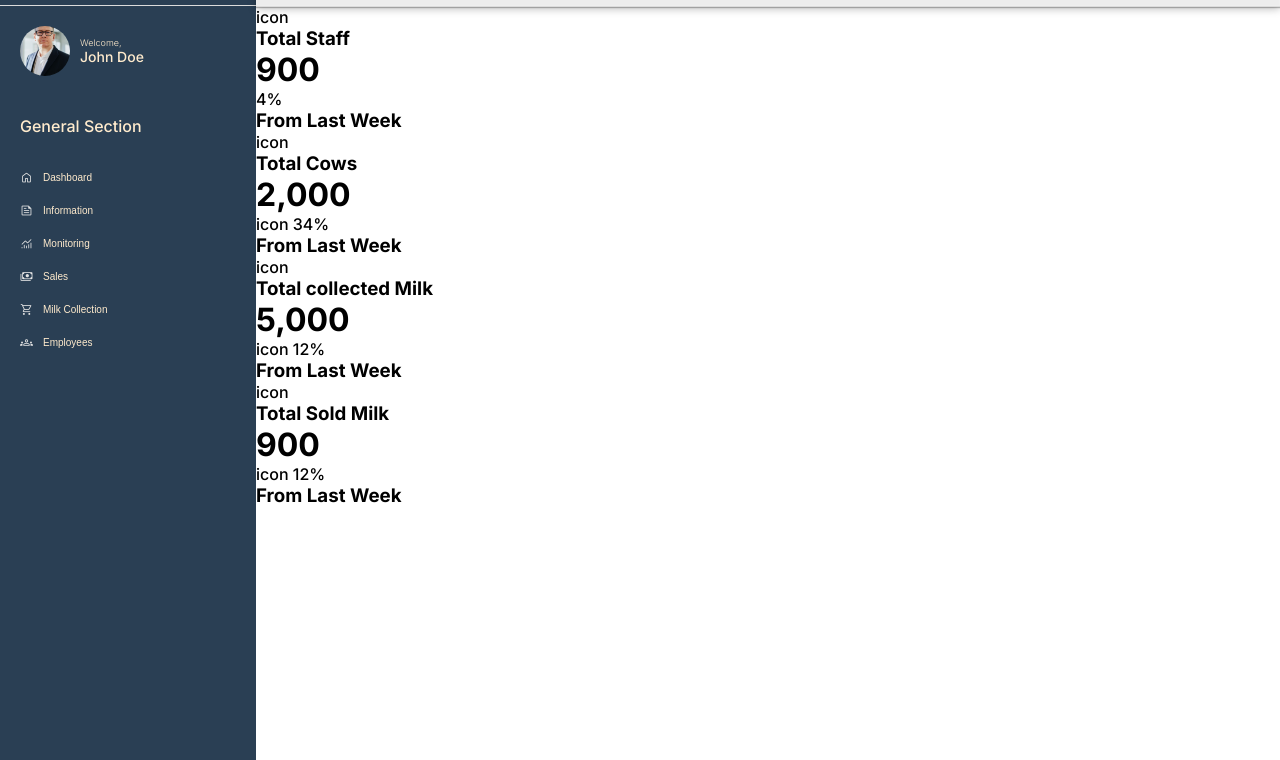
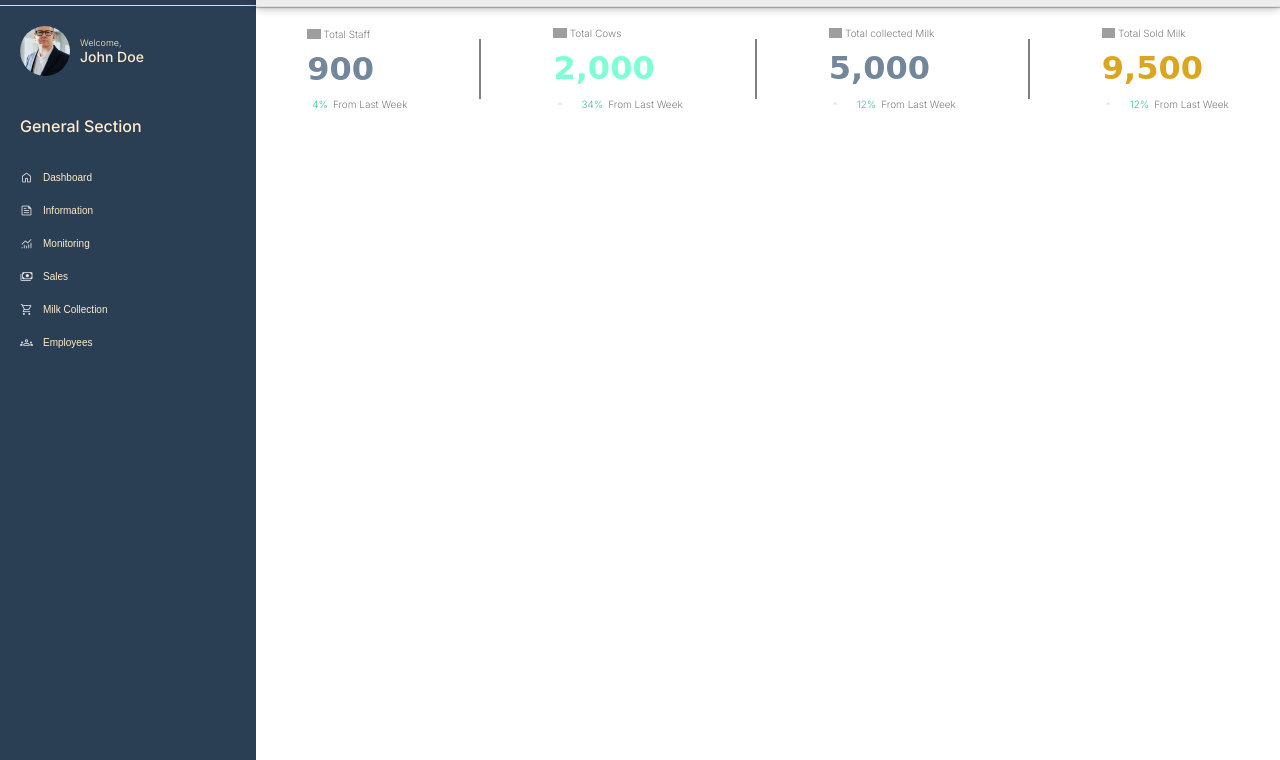
Before and after one commit to DenisOuma/dairy-business, a plain HTML site: page index.html in a window 1280 px wide. Shown: the part 40-800 px from the top of the page. Drawn offline with nearby package versions, Linux system fonts and the light colour scheme; grey boxes are pictures that could not be loaded.

Commit message:
Check for event on page change

```diff
--- a/assets/css/styles.css
+++ b/assets/css/styles.css
@@ -188,3 +188,66 @@ h2 {
 	/* padding: 2px; */
 	font-size: medium;
 }
+
+/* Working on the Dashboard card */
+.dashboard-section {
+	width: 90%;
+	margin: auto;
+}
+.data-info-cards {
+	display: flex;
+	align-items: center;
+	width: 100%;
+	justify-content: space-between;
+	margin-top: 20px;
+}
+.total-staff {
+	display: flex;
+	align-items: center;
+	font-size: 10px;
+	font-weight: 200;
+}
+.total-staff > img {
+	height: 10px;
+	margin-right: 3px;
+	color: grey !important;
+}
+.total-staff > h3 {
+	font-weight: 300;
+	color: grey;
+	font-size: 10px;
+}
+.percent {
+	font-size: 10px;
+	font-weight: 300;
+	margin-left: 5px;
+	color: #47bb9c;
+}
+.employ-weeks {
+	display: flex;
+	align-items: center;
+	margin-top: 10px;
+	/* justify-content: space-around; */
+}
+.employ-weeks > h3 {
+	font-size: 10px;
+	font-weight: 300;
+	margin-left: 5px;
+	color: gray;
+}
+.data-cards > h1 {
+	margin-top: 10px;
+	font-family: "Alfa Slab One", cursive;
+	color: #73879c;
+}
+.empty-line {
+	background-color: grey;
+	width: 2px;
+	height: 60px;
+}
+.cows {
+	color: aquamarine !important;
+}
+.sold {
+	color: goldenrod !important;
+}
--- a/assets/js/app.js
+++ b/assets/js/app.js
@@ -0,0 +1,16 @@
+const dashboard = document.getElementById("data-renderd");
+const information = document.getElementById("data-renderd");
+function dashboardPage() {
+	dashboard.innerHTML = "<strong> Hello World 2</strong>";
+}
+
+function InformationPage() {
+	information.innerHTML = `<strong>Welcome to our company</strong><button onclick="anotheventPage()">click</button><div id="test"></div>`;
+}
+
+function anotheventPage() {
+	console.log("Hello");
+	const evntlisten = document.getElementById("test");
+	evntlisten.innerHTML = `<strong> Hello World 3</strong>`;
+	information.appendChild(dashboard);
+}
--- a/index.html
+++ b/index.html
@@ -12,6 +12,7 @@
 			href="https://fonts.googleapis.com/css2?family=Inter:wght@200;300;500;600;700;800;900&family=Oleo+Script:wght@400;700&display=swap"
 			rel="stylesheet"
 		/>
+
 		<link
 			rel="stylesheet"
 			href="https://fonts.googleapis.com/css2?family=Material+Symbols+Rounded:opsz,wght,FILL,GRAD@20..48,100..700,0..1,-50..200"
@@ -43,12 +44,12 @@
 					<div class="list-option">
 						<ul>
 							<li>
-								<button class="btn-options">
+								<button onclick="dashboardPage()" class="btn-options">
 									<span class="material-symbols-rounded"> home </span>Dashboard
 								</button>
 							</li>
 							<li>
-								<button class="btn-options">
+								<button onclick="InformationPage()" class="btn-options">
 									<span class="material-symbols-rounded"> feed </span
 									>Information
 								</button>
@@ -104,52 +105,66 @@
 						<div class="data-info-cards">
 							<div class="data-cards">
 								<div class="total-staff">
-									<span>icon</span>
+									<img
+										src="https://img.icons8.com/ios-glyphs/30/000000/person-male.png"
+									/>
 									<h3>Total Staff</h3>
 								</div>
 								<h1>900</h1>
 								<div class="employ-weeks">
-									<span>4%</span>
+									<span class="percent">4%</span>
 									<h3>From Last Week</h3>
 								</div>
 							</div>
+							<div class="empty-line"></div>
+
 							<div class="data-cards">
 								<div class="total-staff">
-									<span>icon</span>
+									<img
+										src="https://img.icons8.com/ios-glyphs/30/000000/cow-breed.png"
+									/>
 									<h3>Total Cows</h3>
 								</div>
-								<h1>2,000</h1>
+								<h1 class="cows">2,000</h1>
 								<div class="employ-weeks">
-									<span>icon</span>
-									<span>34%</span>
+									<span class="material-symbols-rounded"> arrow_drop_up </span>
+									<span class="percent">34%</span>
 									<h3>From Last Week</h3>
 								</div>
 							</div>
+							<div class="empty-line"></div>
 							<div class="data-cards">
 								<div class="total-staff">
-									<span>icon</span>
+									<img
+										src="https://img.icons8.com/external-febrian-hidayat-glyph-febrian-hidayat/30/000000/external-funnel-user-interface-febrian-hidayat-glyph-febrian-hidayat.png"
+									/>
 									<h3>Total collected Milk</h3>
 								</div>
 								<h1>5,000</h1>
 								<div class="employ-weeks">
-									<span>icon</span>
-									<span>12%</span>
+									<span class="material-symbols-rounded"> arrow_drop_up </span>
+									<span class="percent">12%</span>
 									<h3>From Last Week</h3>
 								</div>
 							</div>
+							<div class="empty-line"></div>
+
 							<div class="data-cards">
 								<div class="total-staff">
-									<span>icon</span>
+									<img
+										src="https://img.icons8.com/external-febrian-hidayat-glyph-febrian-hidayat/30/000000/external-funnel-user-interface-febrian-hidayat-glyph-febrian-hidayat.png"
+									/>
 									<h3>Total Sold Milk</h3>
 								</div>
-								<h1>900</h1>
+								<h1 class="sold">9,500</h1>
 								<div class="employ-weeks">
-									<span>icon</span>
-									<span>12%</span>
+									<span class="material-symbols-rounded"> arrow_drop_up </span>
+									<span class="percent">12%</span>
 									<h3>From Last Week</h3>
 								</div>
 							</div>
 						</div>
+						<div id="data-renderd"></div>
 					</div>
 				</div>
 			</div>
```
